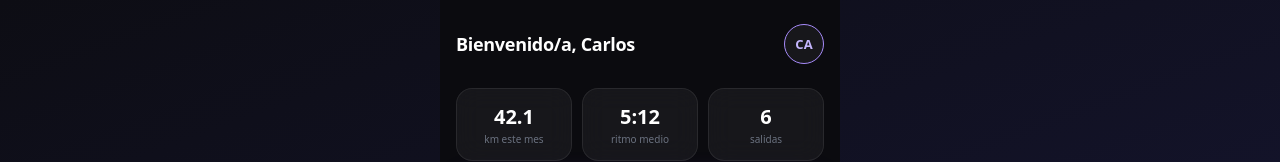
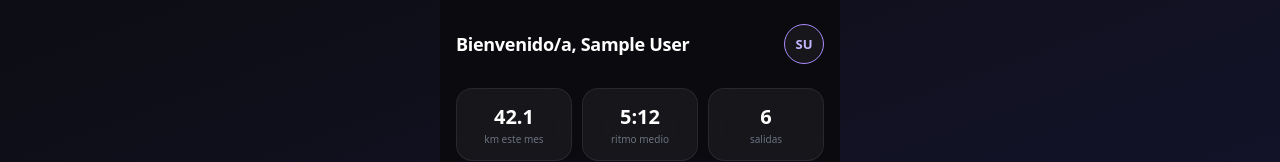
Before and after one commit to Sergiofer1994/Zancada, a React (Vite) app: page /home in a window 1280 px wide. Shown: the top 162 px of the page. Built offline with nearby package versions, Linux system fonts and the light colour scheme; sample sign-in values are in the browser's storage.

Commit message:
fix: display logged-in user name and initials on home

```diff
--- a/src/pages/Home/Home.jsx
+++ b/src/pages/Home/Home.jsx
@@ -1,19 +1,45 @@
+import { useEffect, useState } from 'react'
 import { useNavigate } from 'react-router-dom'
 import NavBar from '../NavBar/NavBar.jsx'
 import './Home.css'
 
 function Home() {
   const navigate = useNavigate()
+  const [user, setUser] = useState(null)
+
+  useEffect(() => {
+    const storedUser = localStorage.getItem('user')
+
+    if (!storedUser) {
+      navigate('/')
+      return
+    }
+
+    setUser(JSON.parse(storedUser))
+  }, [navigate])
+
+  const getInitials = (name) => {
+    return name
+      .trim()
+      .split(' ')
+      .slice(0, 2)
+      .map((word) => word.charAt(0).toUpperCase())
+      .join('')
+  }
+
+  if (!user) {
+    return null
+  }
 
   return (
     <main className="home-page" role="main" aria-label="Pantalla de inicio">
 
       <header>
         <div>
-          <h1>Bienvenido/a, Carlos</h1>
+          <h1>Bienvenido/a, {user.name}</h1>
         </div>
         <div className="avatar" aria-label="Avatar del usuario">
-          CA
+          {getInitials(user.name)}
         </div>
       </header>
 
```
